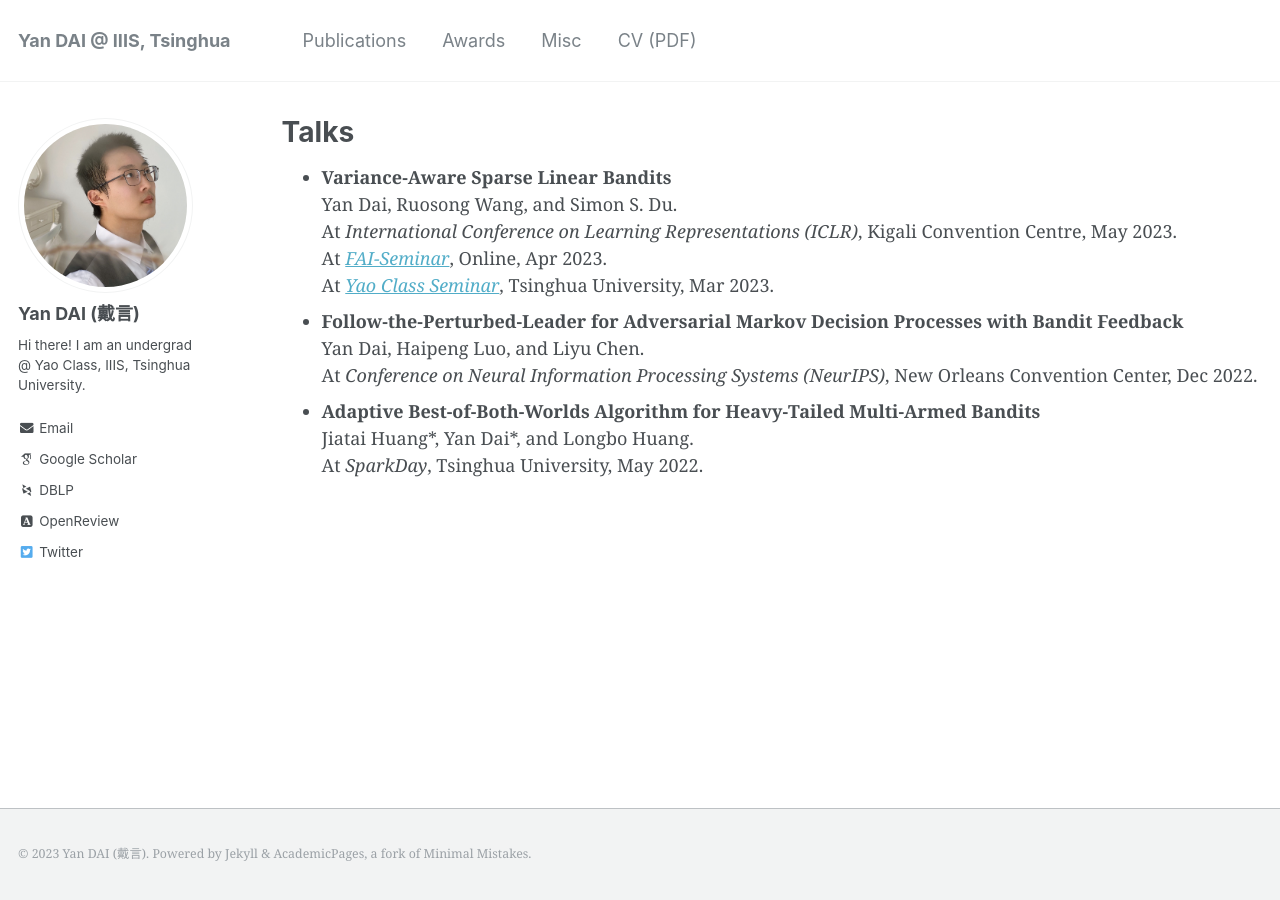
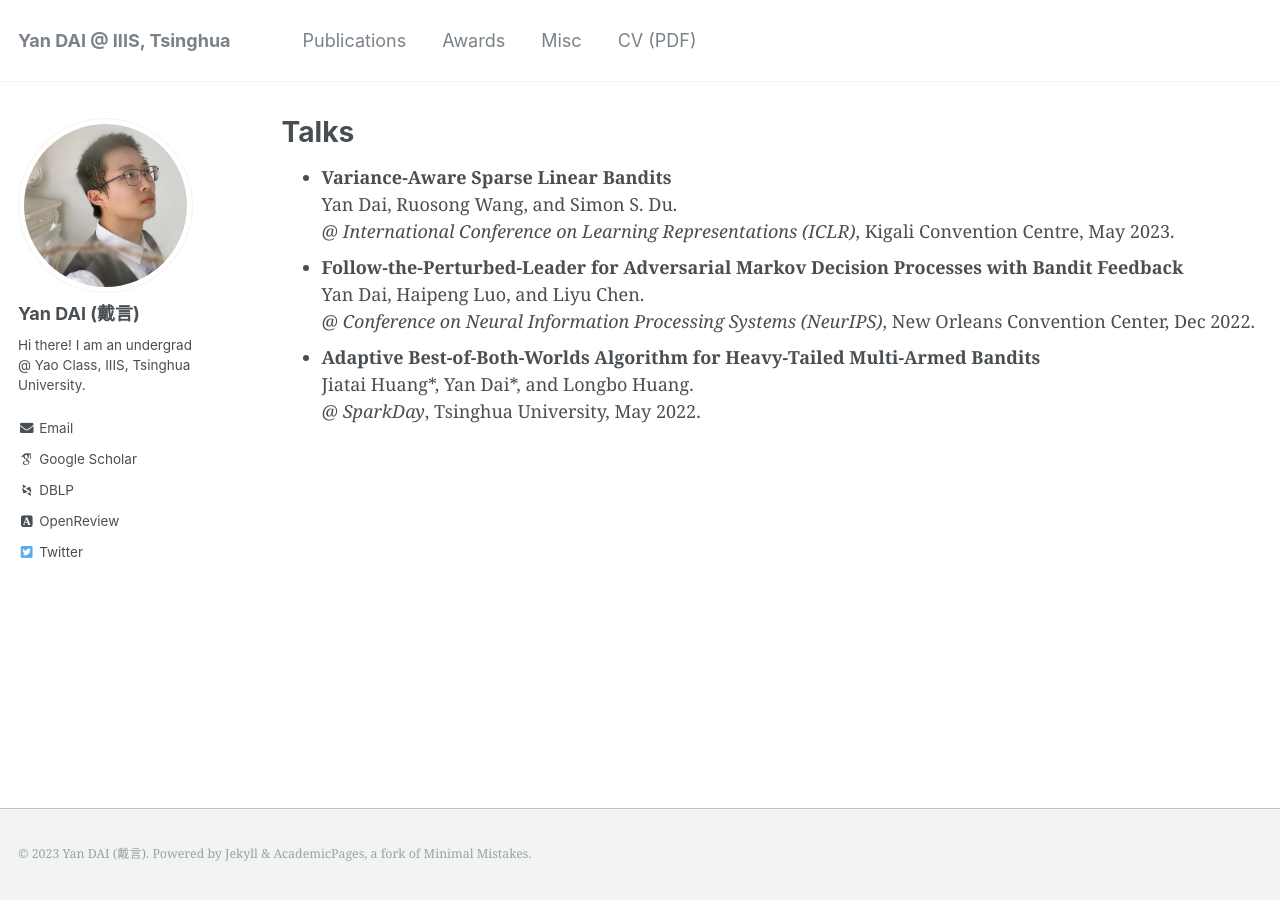
Before and after one commit to yandaichn/yandaichn.github.io, a Jekyll site: the page built from _pages/talks.md, in a window 1280 px wide. Built offline with Jekyll 4.4.1, drawn with Linux system fonts in a browser that asks for light colours; some web fonts are replaced.

Commit message:
Upd Talks

```diff
--- a/_pages/talks.md
+++ b/_pages/talks.md
@@ -7,12 +7,12 @@ author_profile: true
 
 * **Variance-Aware Sparse Linear Bandits**
   Yan Dai, Ruosong Wang, and Simon S. Du.
-  At *International Conference on Learning Representations (ICLR)*, Kigali Convention Centre, May 2023.
-  At *[FAI-Seminar](https://www.tengjiaye.com/seminar.html)*, Online, Apr 2023.
-  At *[Yao Class Seminar](https://group.iiis.tsinghua.edu.cn/~stu/seminar/)*, Tsinghua University, Mar 2023.
+  *@ International Conference on Learning Representations (ICLR)*, Kigali Convention Centre, May 2023.
+  <!-- *@ [FAI-Seminar](https://www.tengjiaye.com/seminar.html)*, Online, Apr 2023.
+  *@ [Yao Class Seminar](https://group.iiis.tsinghua.edu.cn/~stu/seminar/)*, Tsinghua University, Mar 2023. -->
 * **Follow-the-Perturbed-Leader for Adversarial Markov Decision Processes with Bandit Feedback**
   Yan Dai, Haipeng Luo, and Liyu Chen.
-  At *Conference on Neural Information Processing Systems (NeurIPS)*, New Orleans Convention Center, Dec 2022.
+  *@ Conference on Neural Information Processing Systems (NeurIPS)*, New Orleans Convention Center, Dec 2022.
 * **Adaptive Best-of-Both-Worlds Algorithm for Heavy-Tailed Multi-Armed Bandits**
   Jiatai Huang\*, Yan Dai\*, and Longbo Huang.
-  At *SparkDay*, Tsinghua University, May 2022.
+  *@ SparkDay*, Tsinghua University, May 2022.
```
